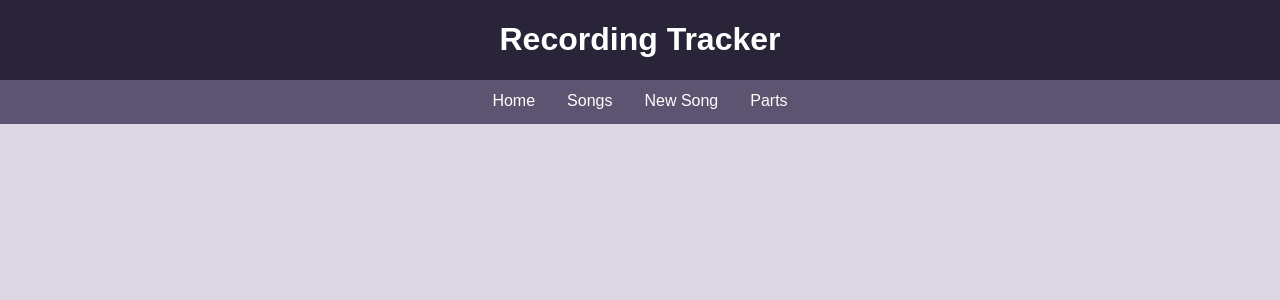
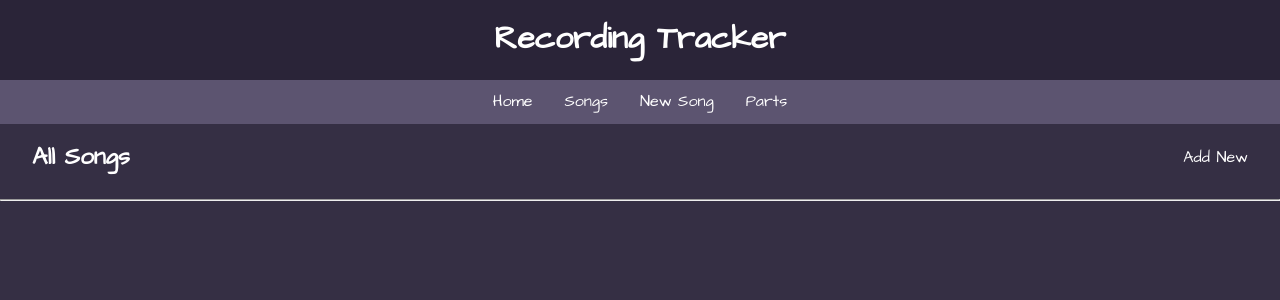
Before and after one commit to TimoHenderson/song_recording_tracker, a Flask app: page /songs in a window 1280 px wide. Shown: the top 300 px of the page. Run offline with Flask 2, Linux system fonts and the light colour scheme; data that the repository does not hold is empty; some libraries are stand-ins or nearby versions.

Commit message:
styled page-header

```diff
--- a/recording_tracker/static/style.css
+++ b/recording_tracker/static/style.css
@@ -7,9 +7,9 @@
 }
 
 body {
-    font-family: Arial, Helvetica, sans-serif;
+    font-family: 'Architects Daughter';
     color: var(--text-color);
-    background-color: var(--light);
+    background-color: var(--darker);
 }
 
 a {
@@ -38,3 +38,22 @@ nav>div {
     align-items: center;
     padding: 0.8rem;
 }
+
+.page-header {
+
+    width: 100%;
+    background-color: var(--darker);
+}
+
+.page-header-contents {
+    display: flex;
+    justify-content: space-between;
+    align-items: center;
+    padding-left: 2rem;
+    padding-right: 2rem;
+
+}
+
+hr {
+    color: white;
+}
--- a/recording_tracker/templates/base.html
+++ b/recording_tracker/templates/base.html
@@ -5,6 +5,7 @@
     <meta charset="UTF-8">
     <meta http-equiv="X-UA-Compatible" content="IE=edge">
     <meta name="viewport" content="width=device-width, initial-scale=1.0">
+    <link rel="stylesheet" href="https://fonts.googleapis.com/css2?family=Architects+Daughter">
     <link href="{{ url_for('static', filename='img/favicon.ico') }}" rel="icon" type="image/x-icon" />
     <link rel="stylesheet" href="{{ url_for('static', filename='normalize.css') }}">
     <link rel="stylesheet" href="{{ url_for('static', filename='style.css') }}">
--- a/recording_tracker/templates/songs/index.html
+++ b/recording_tracker/templates/songs/index.html
@@ -1,6 +1,21 @@
 {% extends 'base.html' %}
 {% block content %}
-{% for song in songs %}
-<p><a href="songs/{{ song.id }}">{{ song.__dict__ }}</a></p>
-{% endfor %}
+
+<main>
+    <div class="page-header">
+        <div class="page-header-contents">
+            <h2>All Songs</h2>
+            <a href="/songs/new">Add New</a>
+        </div>
+        <hr>
+    </div>
+
+    {% for song in songs %}
+
+
+    <p><a href="songs/{{ song.id }}">{{ song.__dict__ }}</a></p>
+
+
+    {% endfor %}
+</main>
 {% endblock content %}
```
